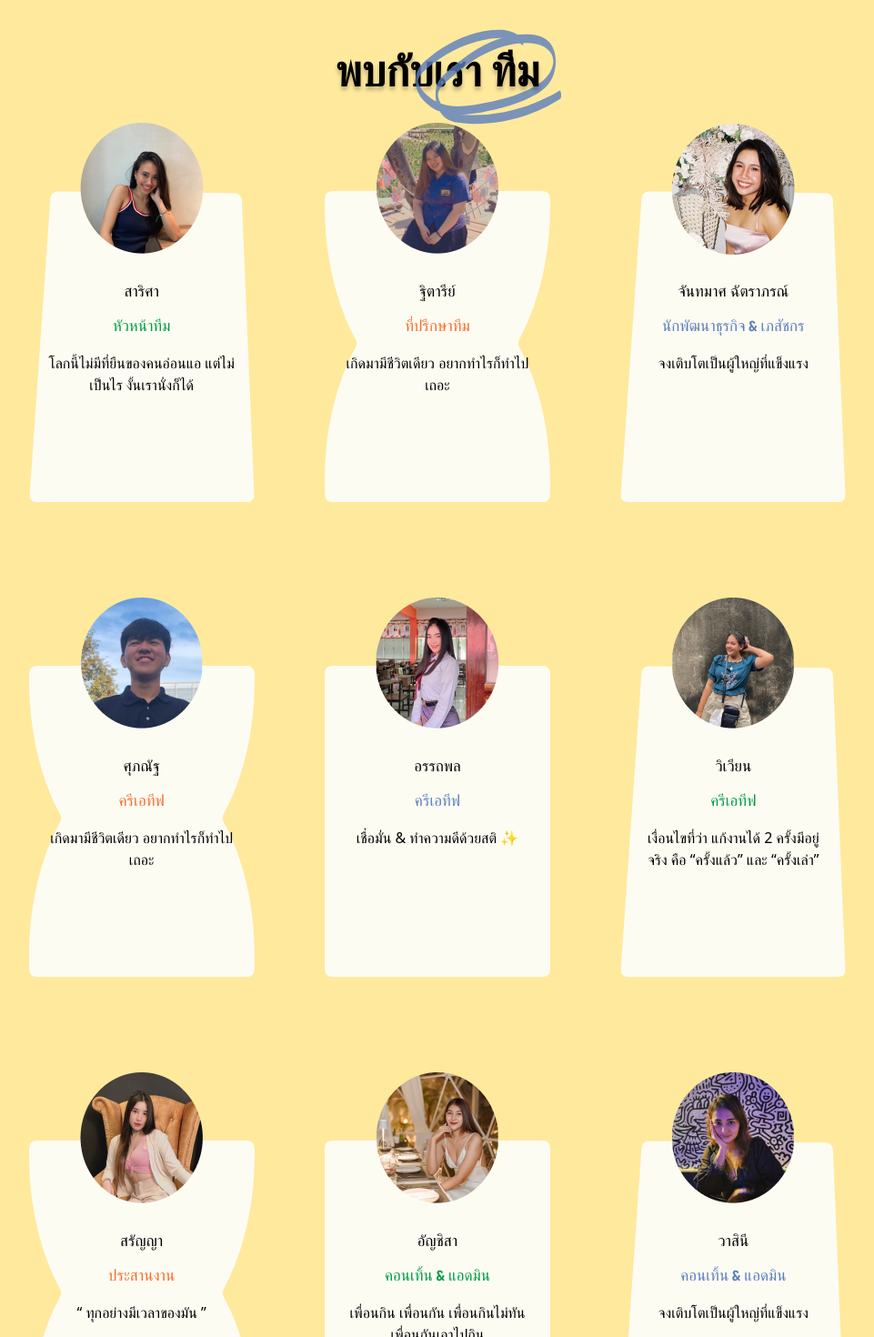
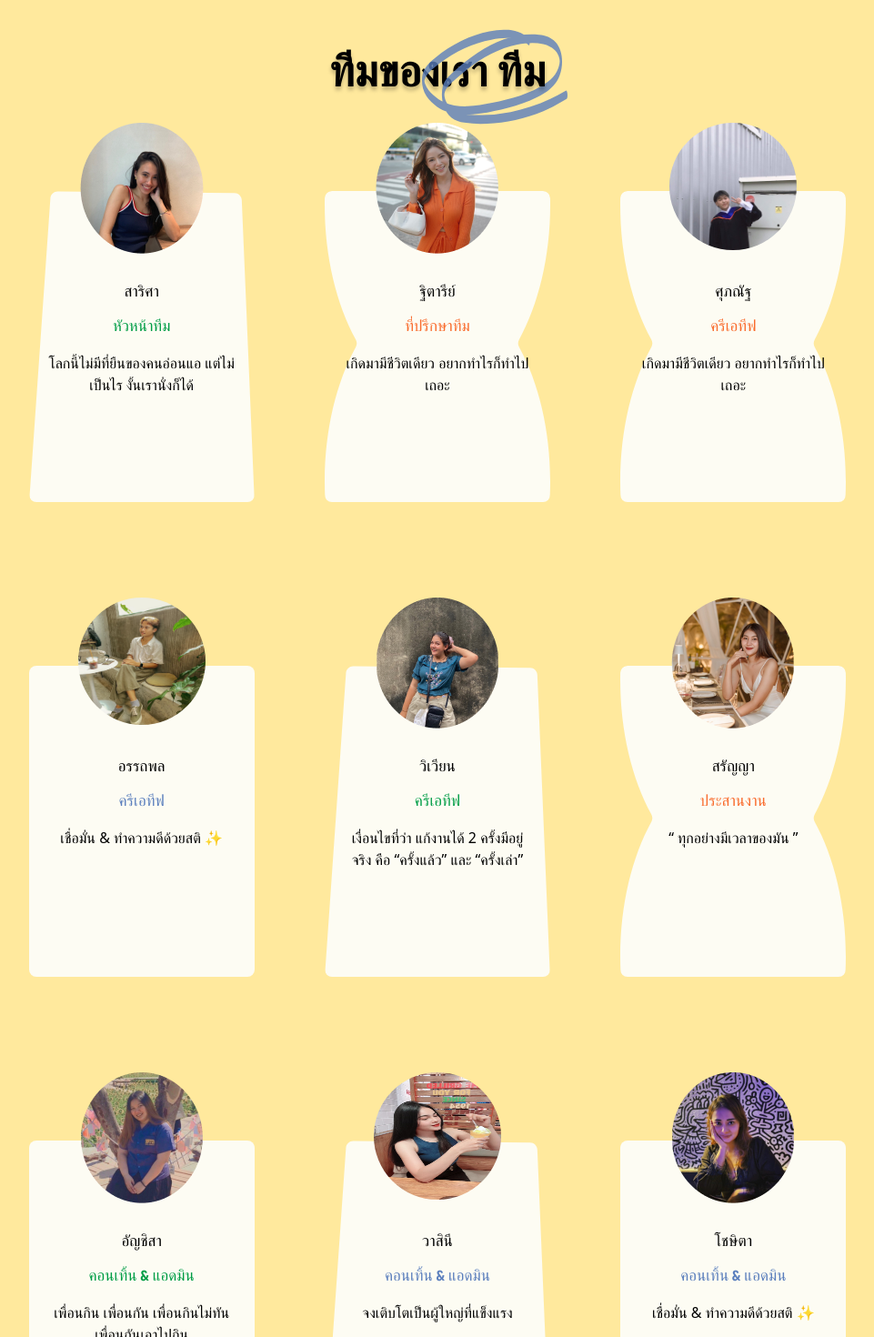
Before and after one commit to fatosaurus/Pedsupab, a React (Create React App) app: page /th/aboutus in a window 1280 px wide. Shown: the part 520-1990 px from the top of the page at 91% size, without its empty margins (159-1120 px from the left). Built offline with nearby package versions, Linux system fonts and the light colour scheme.

Commit message:
about thai page image change

```diff
--- a/src/components/AboutThai.js
+++ b/src/components/AboutThai.js
@@ -14,6 +14,10 @@ import team_img_7 from "../assets/image/team_img_7.png";
 import team_img_8 from "../assets/image/team_img_8.png";
 import team_img_9 from "../assets/image/team_img_9.png";
 import team_img_10 from "../assets/image/team_img_10.png";
+import Suphanat_N from "../assets/image/Suphanat N.JPG";
+import Wasinee_M from  "../assets/image/Wasinee M.JPG";
+import Attapon_L from "../assets/image/Attapon L.JPG"
+
 import team_img_11 from "../assets/image/team_img_11.png";
 import { Link } from "react-router-dom";
 import TeamTextHighlight from "../iconComponents/TeamTextHighlight";
@@ -84,7 +88,7 @@ const AboutThai = () => {
           <div className='container'>
             <h2 className='primary-title'>
 
-            พบกับเรา <span className="circle-wrap-highlight">ทีม
+            ทีมของเรา <span className="circle-wrap-highlight">ทีม
                 <div className="circle-svg"><TeamTextHighlight /></div>
             </span>
             </h2>
@@ -122,27 +126,31 @@ const AboutThai = () => {
               <div className='col-md-4'>
                 <div className='team-card bg-2'>
                   <div className='graphic'>
-                    <img src={team_img_9} alt='Team Member' />
+                    <img src={team_img_11} alt='Team Member' />
                   </div>
                   <h4 className='card-title'>ฐิตารีย์  </h4>
                   <p className='color-orange sub-title'>ที่ปรึกษาทีม  </p>
                   <p className='quote'>เกิดมามีชีวิตเดียว อยากทำไรก็ทำไปเถอะ</p>
                 </div>
               </div>
-              <div className='col-md-4'>
+              {/* <div className='col-md-4'>
                 <div className='team-card bg-1'>
                   <div className='graphic'>
-                    <img src={team_img_1} alt='Team Member' />
+                    <img src={team_img_11} alt='Team Member' />
                   </div>
                   <h4 className='card-title'>จันทมาศ ฉัตราภรณ์</h4>
                   <p className='color-blue sub-title'>นักพัฒนาธุรกิจ & เภสัชกร </p>
                   <p className='quote'>จงเติบโตเป็นผู้ใหญ่ที่แข็งแรง</p>
                 </div>
-              </div>
+              </div> */}
               <div className='col-md-4'>
                 <div className='team-card bg-2'>
                   <div className='graphic'>
-                    <img src={team_img_2} alt='Team Member' />
+                    <img src={Suphanat_N} alt='Team Member'  style={{
+                        borderRadius: '50%',
+                        width: '140px',
+                        height: '140px',
+                      }} />
                   </div>
                   <h4 className='card-title'>ศุภณัฐ </h4>
                   <p className='color-orange sub-title'>ครีเอทีฟ </p>
@@ -152,7 +160,11 @@ const AboutThai = () => {
               <div className='col-md-4'>
                 <div className='team-card bg-3'>
                   <div className='graphic'>
-                    <img src={team_img_3} alt='Team Member' />
+                    <img src={Attapon_L} alt='Team Member'  style={{
+                        borderRadius: '50%',
+                        width: '140px',
+                        height: '140px',
+                      }} />
                   </div>
                   <h4 className='card-title'>อรรถพล </h4>
                   <p className='color-blue sub-title'>ครีเอทีฟ </p>
@@ -177,7 +189,7 @@ const AboutThai = () => {
               <div className='col-md-4'>
                 <div className='team-card bg-2'>
                   <div className='graphic'>
-                    <img src={team_img_4} alt='Team Member' />
+                    <img src={team_img_5} alt='Team Member' />
                   </div>
                   <h4 className='card-title'>สรัญญา </h4>
                   <p className='color-orange sub-title'>
@@ -189,7 +201,7 @@ const AboutThai = () => {
               <div className='col-md-4'>
                 <div className='team-card bg-3'>
                   <div className='graphic'>
-                    <img src={team_img_5} alt='Team Member' />
+                    <img src={team_img_9} alt='Team Member' />
                   </div>
                   <h4 className='card-title'>อัญชิสา</h4>
                   <p className='color-green sub-title'>
@@ -203,7 +215,11 @@ const AboutThai = () => {
               <div className='col-md-4'>
                 <div className='team-card bg-1'>
                   <div className='graphic'>
-                    <img src={team_img_6} alt='Team Member' />
+                    <img src={Wasinee_M} alt='Team Member'  style={{
+                        borderRadius: '50%',
+                        width: '140px',
+                        height: '140px',
+                      }}  />
                   </div>
                   <h4 className='card-title'>วาสินี </h4>
                   <p className='color-blue sub-title'>
@@ -216,7 +232,7 @@ const AboutThai = () => {
               <div className='col-md-4'>
                 <div className='team-card bg-3'>
                   <div className='graphic'>
-                    <img src={team_img_7} alt='Team Member' />
+                    <img src={team_img_6} alt='Team Member' />
                   </div>
                   <h4 className='card-title'>โชษิตา</h4>
                   <p className='color-blue sub-title'>คอนเทิ้น & แอดมิน  </p>
```
Also changed, not shown: src/components/About.js (+7 -6 lines).
